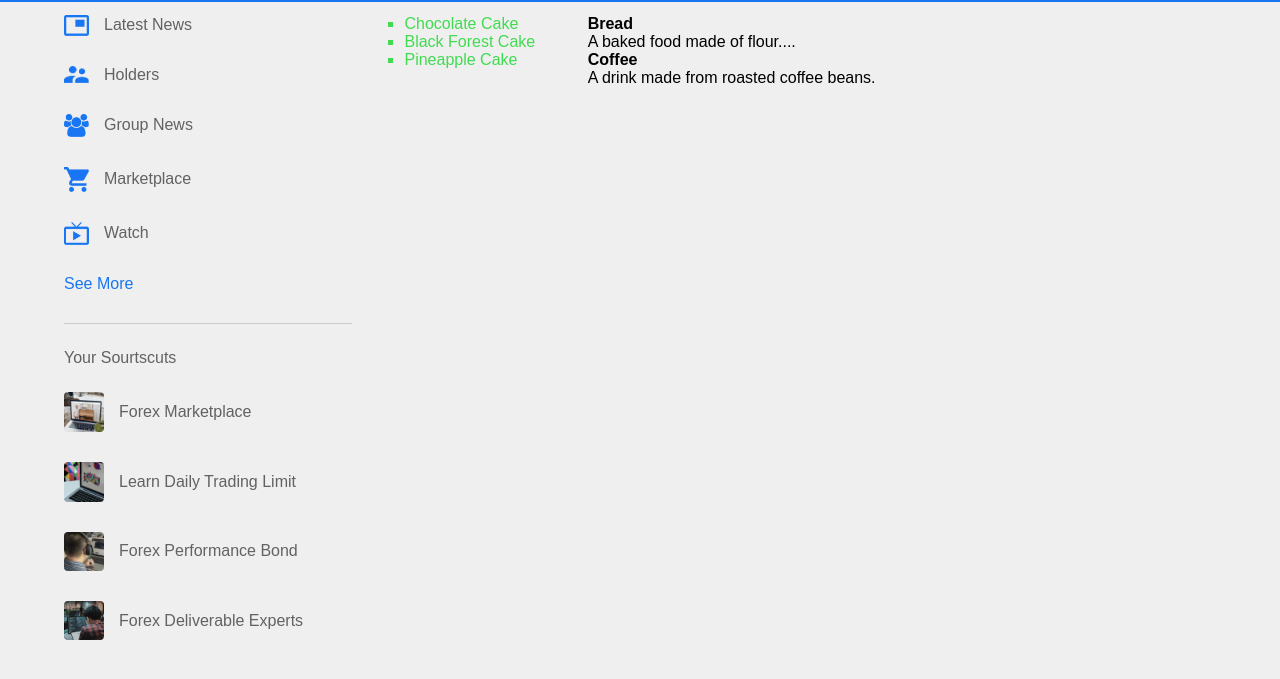
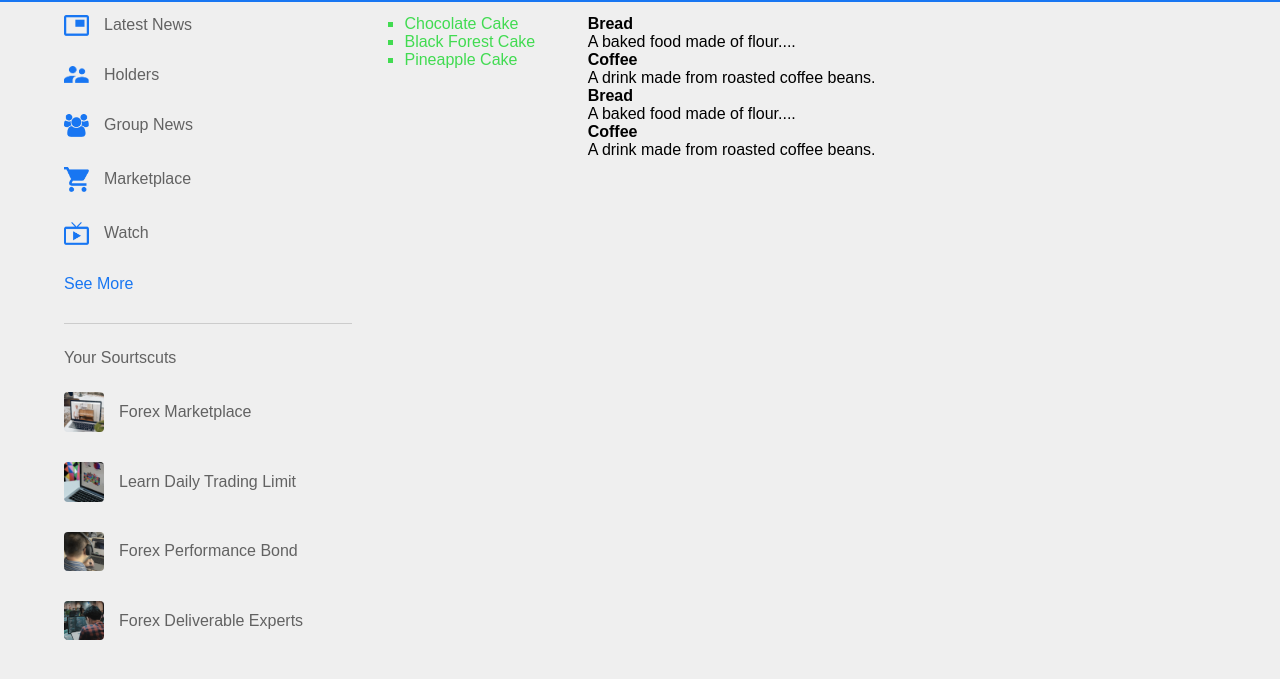
Before and after one commit to ohitsingh/forex-book, a plain HTML site: page index.html in a window 1280 px wide. Shown: the part 49-728 px from the top of the page. Drawn offline with Linux system fonts and the light colour scheme.

Commit message:
cheching

```diff
--- a/index.html
+++ b/index.html
@@ -76,6 +76,12 @@
             <dt>Coffee</dt>
             <dd>A drink made from roasted coffee beans.</dd>
         </dl>
+        <dl>
+            <dt>Bread</dt>
+            <dd>A baked food made of flour....</dd>
+            <dt>Coffee</dt>
+            <dd>A drink made from roasted coffee beans.</dd>
+        </dl>
 
       </div>
 
```
